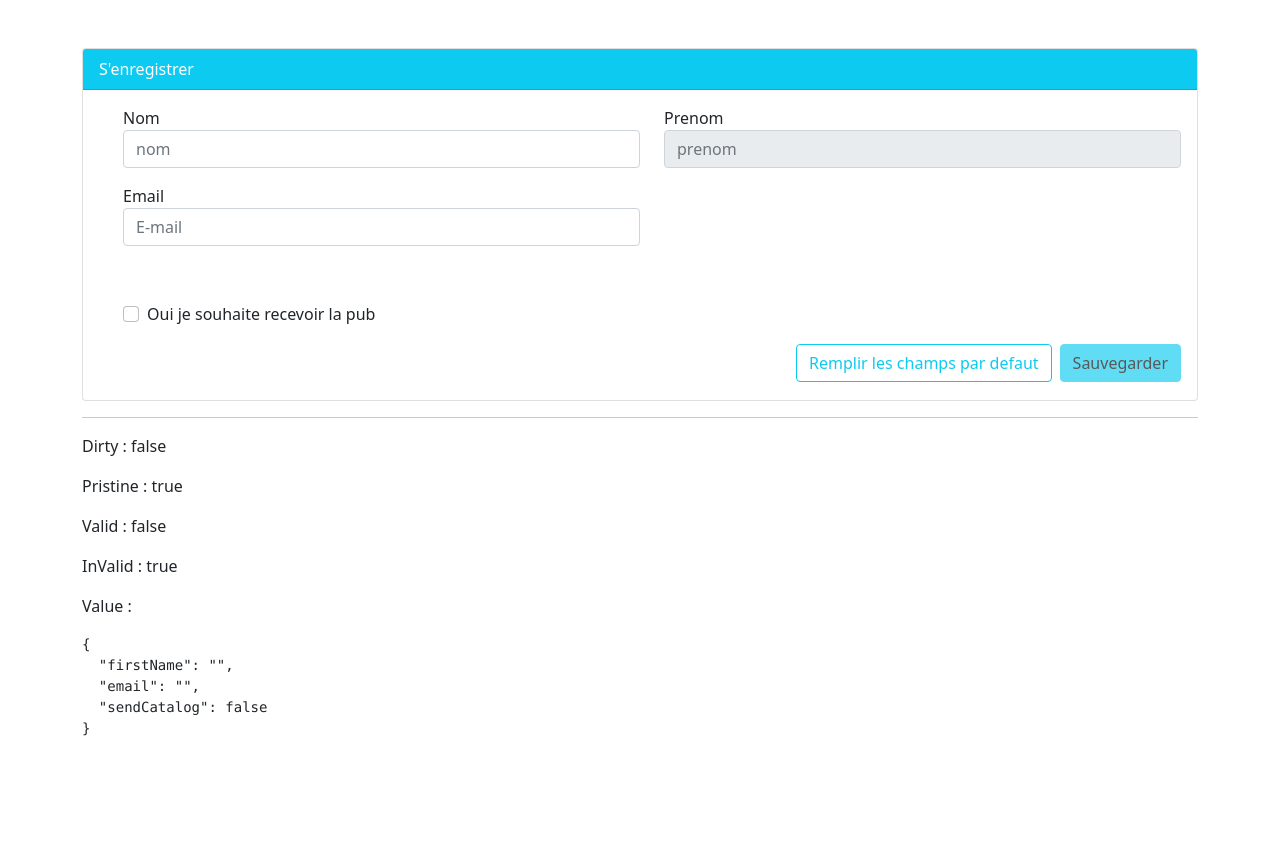
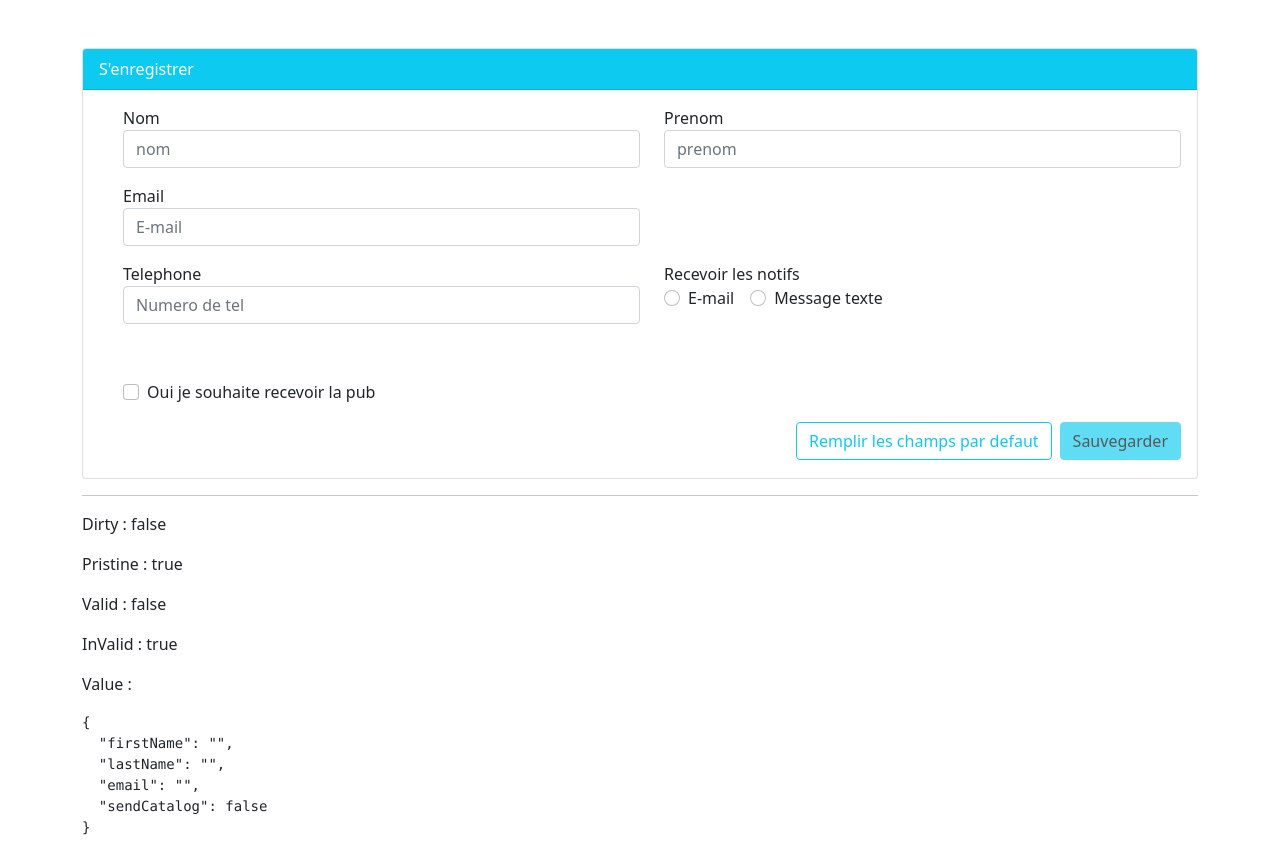
Before and after one commit to kouameYao/angular-forms, an Angular app: page / in a window 1280 px wide. Before the commit the page ends 800 px from the top, so only its background shows below. Built offline with nearby package versions, Linux system fonts and the light colour scheme.

Commit message:
11 : Validation avec lea classe validators

```diff
--- a/src/app/login/login.component.html
+++ b/src/app/login/login.component.html
@@ -10,12 +10,10 @@
                     class="form-control"
                     placeholder="nom"
                     formControlName="firstName"
-                    required
-                    min="4"
                     [ngClass]=" {'is-invalid' : loginForm.controls.firstName.touched && !loginForm.controls.firstName.valid} ">
                     <div class="invalid-feedback">
                         <span *ngIf="loginForm.controls.firstName.errors">
-                            Entrer votre nom
+                            Assurez-vous que le nom entré vaut 4 caracteres
                         </span>
                     </div>
                 </div>
@@ -23,13 +21,11 @@
                 <div class="col-md-6 mb-3">
                     <label> Prenom </label>
                     <input type="text" class="form-control" placeholder="prenom"
-                    formControlName="lastName"
-                      required
-                      [ngClass]=" {'is-invalid' : loginForm.controls.lastName.touched && !loginForm.controls.lastName.valid} "
+                    formControlName="lastName" [ngClass]=" {'is-invalid' : loginForm.controls.lastName.touched && !loginForm.controls.lastName.valid} "
                       >
                     <div class="invalid-feedback">
                         <span *ngIf="loginForm.controls.lastName.errors">
-                            Entrer votre prenom
+                            La longueur de votre prenom doit etre compris entre 1 et 20
                         </span>
                     </div>
                 </div>
@@ -38,8 +34,6 @@
                 <div class="col-md-6 mb-3">
                     <label> Email</label>
                     <input type="email" class="form-control" placeholder="E-mail" formControlName="email"
-                    required
-                    email
                     [ngClass]=" {'is-invalid' : loginForm.controls.email.touched && !loginForm.controls.email.valid} "
                     >
                   <div class="invalid-feedback">
@@ -47,6 +41,29 @@
                           Verifez que votre email est correcte
                       </span>
                   </div>
+                </div>
+            </div>
+            <div class="row">
+                <div class="col-md-6 mb-3">
+                    <label for="phoneID">Telephone</label>
+                    <input type="tel" class="form-control" placeholder="Numero de tel">
+                </div>
+                <div class="col-md-6 mb-3">
+                    <label for="notificationID">Recevoir les notifs</label>
+                    <div class="col-mb-8">
+                        <div class="form-check form-check-inline">
+                            <label for="" class="form-check-label">
+                                <input type="radio" class="form-check-input" >
+                                E-mail
+                            </label>
+                        </div>
+                        <div class="form-check form-check-inline">
+                            <label for="" class="form-check-label">
+                                <input type="radio" class="form-check-input" >
+                                Message texte
+                            </label>
+                        </div>
+                    </div>
                 </div>
             </div>
             <div class="row mb-3">
--- a/src/app/login/login.component.ts
+++ b/src/app/login/login.component.ts
@@ -1,5 +1,5 @@
 import { Component, OnInit } from '@angular/core';
-import { FormControl, FormGroup, FormBuilder } from '@angular/forms';
+import { FormGroup, FormBuilder, Validators } from '@angular/forms';
 import { User } from './user';
 
 @Component({
@@ -10,15 +10,15 @@ import { User } from './user';
 export class LoginComponent implements OnInit {
   constructor(private fb : FormBuilder) { }
 
-  public loginForm : any;
+  public loginForm : FormGroup = new FormGroup({});
   public user : User = new User()
 
   ngOnInit(): void {
     this.user
     this.loginForm = this.fb.group({
-      firstName: '',
-      lastName: {value : '', disabled : true},
-      email: '',
+      firstName: ['', [Validators.required, Validators.minLength(4)]],
+      lastName: ['',[Validators.required, Validators.maxLength(20)]],
+      email: ['',[Validators.required, Validators.email]],
       sendCatalog: false,
     })
   }
```
